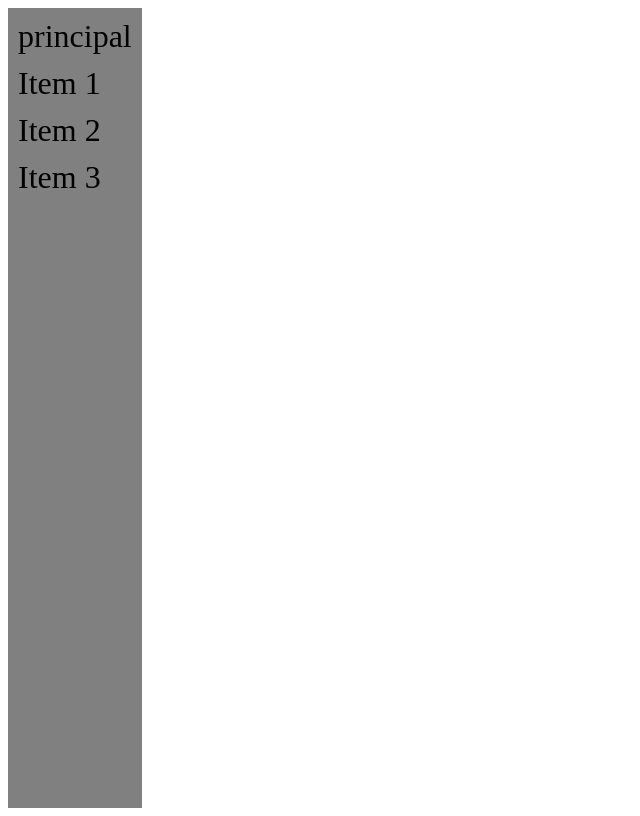
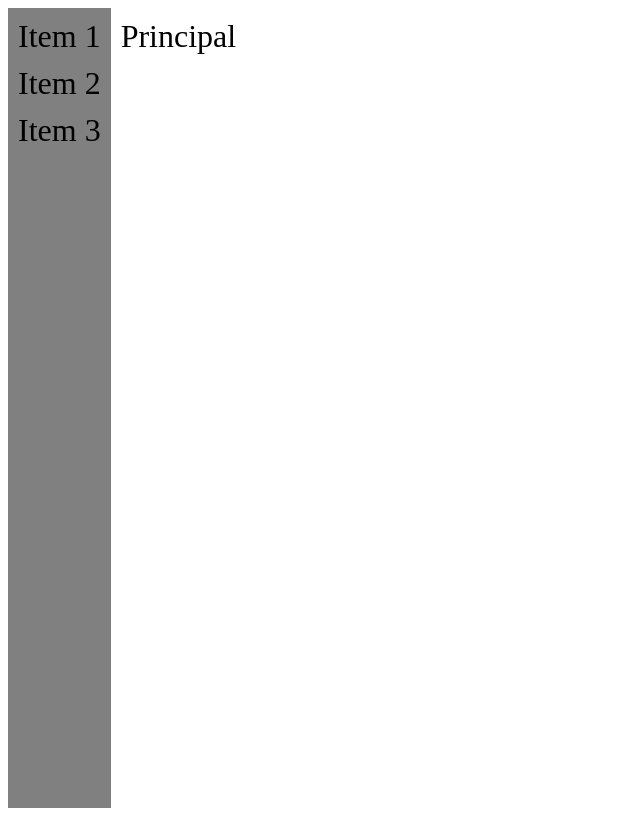
Before and after one commit to Kiskodev92/OpenBootcamp, a plain HTML site: page Ejercicio-responsive.html in a window 1280 px wide. Shown: the whole page, without its empty margins (0-640 px from the left). Drawn offline with Linux system fonts and the light colour scheme.

Commit message:
Update Ejercicio-responsive.html

```diff
--- a/Ejercicio-responsive.html
+++ b/Ejercicio-responsive.html
@@ -9,10 +9,12 @@
 </head>
 <body>
     <div class="contenedor">
-        <div class="item principal">principal</div>
-        <div class="item item1">Item 1</div>
-        <div class="item item2">Item 2</div>
-        <div class="item item3">Item 3</div>
+        <span>Item 1</span>
+        <span>Item 2</span>
+        <span>Item 3</span>
+    </div>
+    <div class="main">
+        <span>Principal</span>
     </div>
 </body>
 </html>
```
